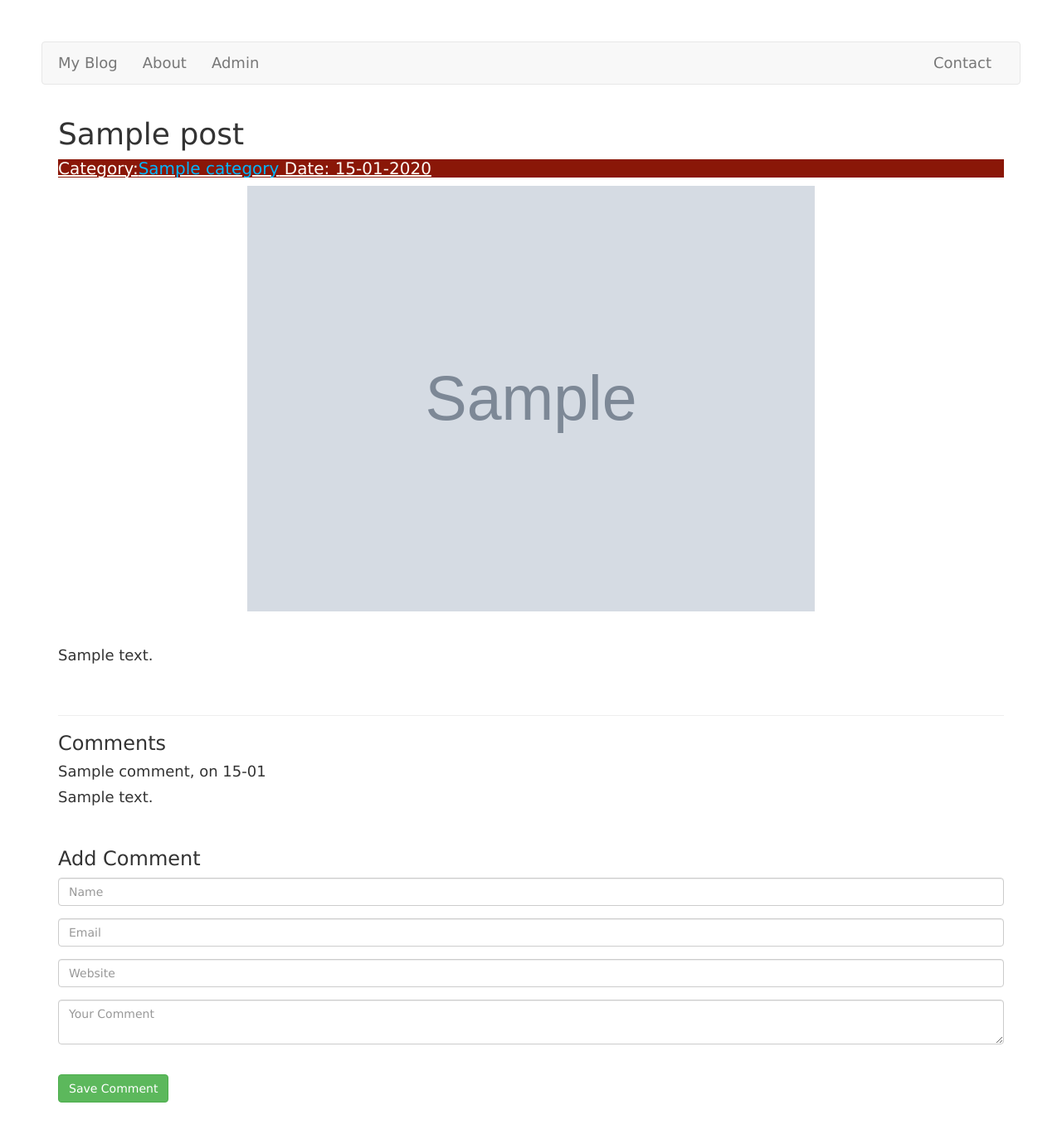
After one commit to asivri/NodeJS-BlogSystem, a Node server app: template views/postDisplay.jade in a window 1280 px wide. The commit adds this page. Shown: the whole page at 83% size. Run offline with Node 20, Linux system fonts and the light colour scheme; the template is opened without the code that fills it: most values are stand-ins (such as "Sample title", 1, 10 or a date in 2020); grey boxes marked "Sample" are stand-in pictures; some libraries are stand-ins or nearby versions.

Commit message:
Added Post Display and Comment

```diff
--- a/app.js
+++ b/app.js
@@ -35,6 +35,10 @@ var app = express();
 
 app.locals.moment = require('moment');
 
+app.locals.shortText = function(text, length){
+  var shortedText = text.substring(0, length);
+  return shortedText;
+};
 // view engine setup
 app.set('views', path.join(__dirname, 'views'));
 app.set('view engine', 'jade');
--- a/public/stylesheets/style.css
+++ b/public/stylesheets/style.css
@@ -1,6 +1,6 @@
 body {
   padding: 50px;
-  font: 14px "Lucida Grande", Helvetica, Arial, sans-serif;
+  font: 18px "Lucida Grande", Helvetica, Arial, sans-serif;
 }
 
 a {
@@ -10,6 +10,20 @@ a {
 
 h6 {
   text-decoration: underline;
+}
+
+h5{
+  color: #fffcf6;
+}
+
+.post img{
+  width: 60%;
+  display: flex;
+  display: -webkit-flex;
+  margin: auto;
+  text-align: center;
+  vertical-align: middle;
+
 }
 
 /* Credit to bootsnipp.com for the css for the color graph */
@@ -30,5 +44,5 @@ h5 {
 }
 
 .meta{
-  background-color: #9d9d9d;
+  background-color: #8a1708;
 }
--- /dev/null
+++ b/views/postDisplay.jade
@@ -0,0 +1,45 @@
+
+extends layout
+
+block content
+
+
+  body
+    .post
+      h1=post.title
+        h5.meta
+          | Category:
+          a(href='/show/#{post.category}') #{post.category}
+          |   Date:  #{moment(post.date).format("DD-MM-YYYY")}
+      img(src='/images/#{post.postImage}')
+      br
+      br
+      !=post.body
+    br
+    br
+    hr
+    if post.comments
+        h3 Comments
+        each comment, i in post.comments
+            .comment
+            p.comment-name #{comment.name}, on #{moment(post.date).format("DD-MM")}
+            p.comment-body #{comment.body}
+        br
+    h3 Add Comment
+    if errors
+        ul.errors
+            each error, i in errors
+                li.alert.alert-danger #{error.msg}
+    form.comment-form(method='post', action='/posts/comment/add')
+        input(name='postId', type='hidden',
+        value='#{post._id}')
+        .form-group
+            input.form-control(type='text', name='name', placeholder='Name')
+        .form-group
+            input.form-control(type='text', name='email', placeholder='Email')
+        .form-group
+            input.form-control(type='text', name='site', placeholder='Website')
+        .form-group
+            textarea.form-control(name='body', placeholder='Your Comment')
+        br
+        input.btn.btn-success(type='submit', name='submit', value='Save Comment')
```
Also changed, not shown: routes/category.js (+12 -0 lines), routes/posts.js (+74 -6 lines), views/index.jade (+9 -33 lines), models/admin.js (line endings or trailing spaces), views/addCategory.jade (line endings or trailing spaces), 5 other files.
